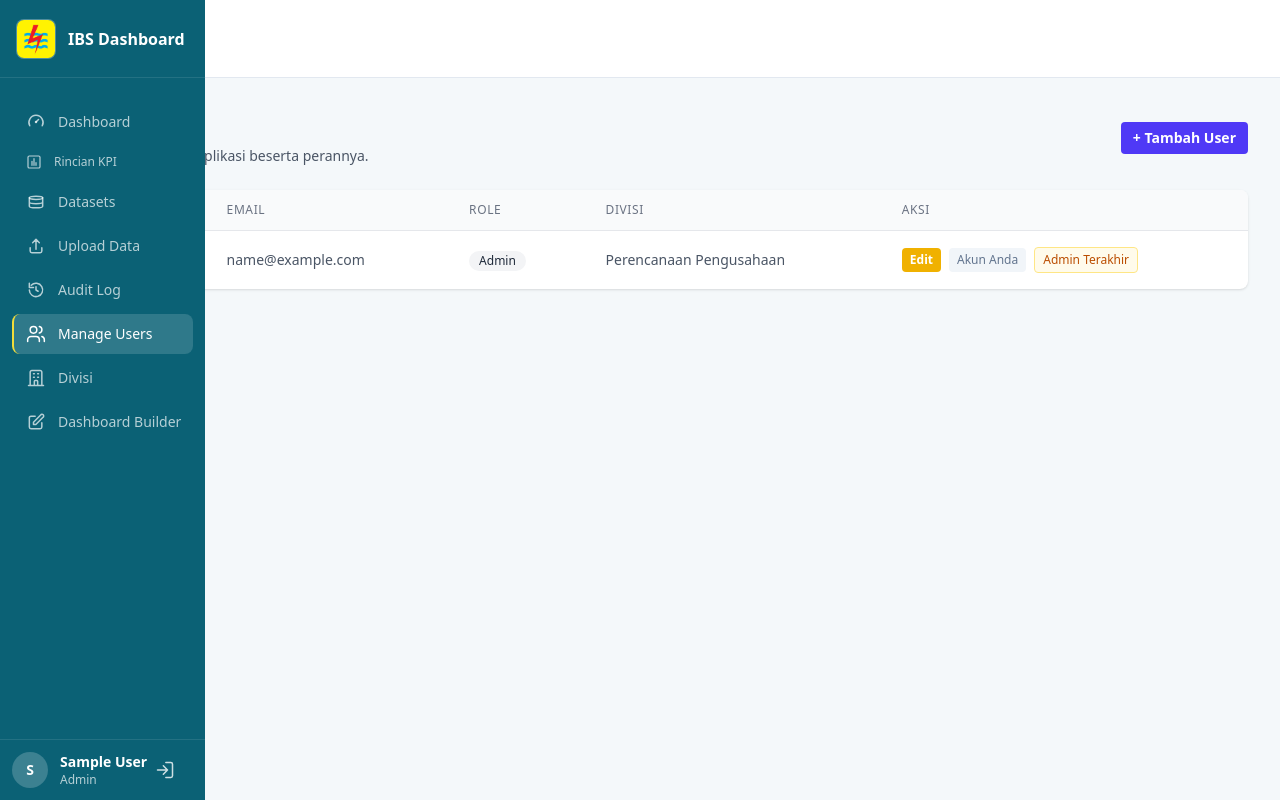
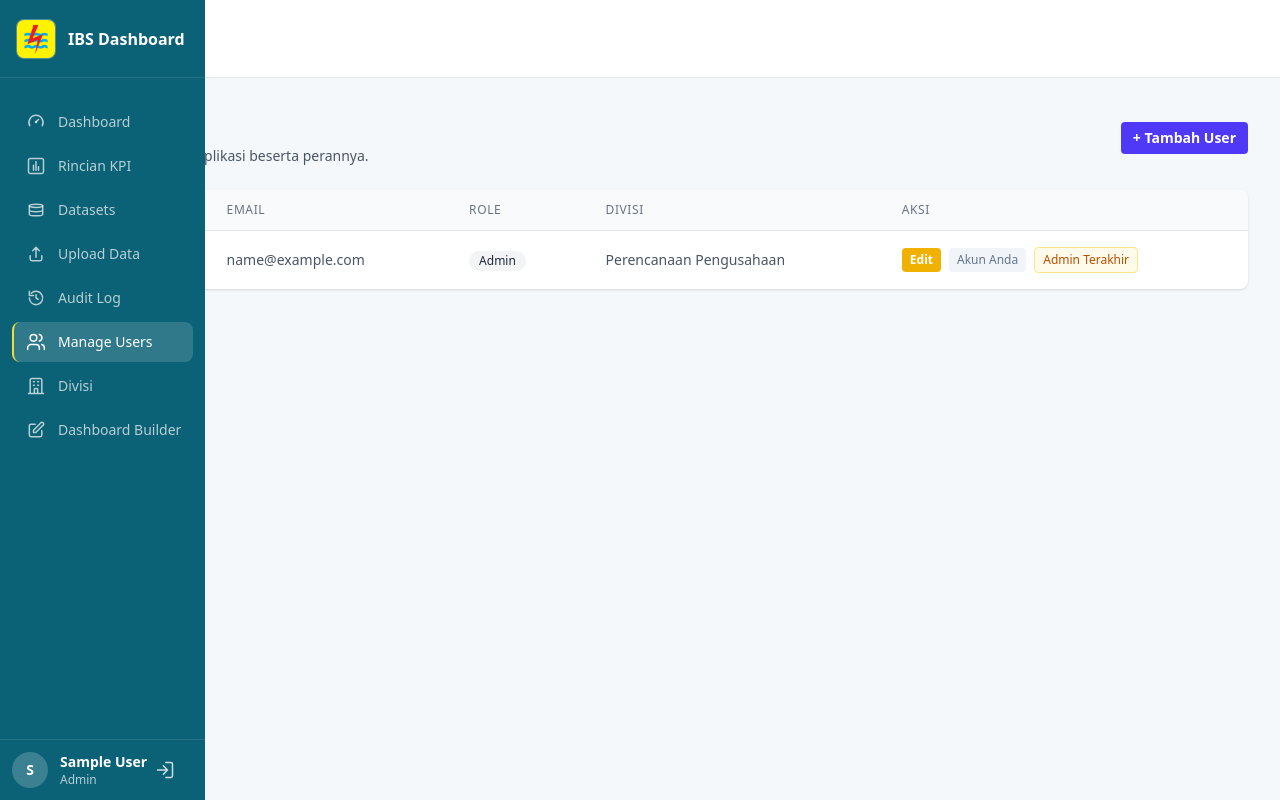
Before and after one commit to TommmJr/dashboard, a Laravel app: page /users in a window 1280 px wide. Run offline with Laravel 12, Linux system fonts and the light colour scheme; a user stored in the database is signed in; data comes from the database, SQL or seed files in the repository; tables that the repository leaves empty hold one stand-in row (values such as "Sample post"); style sheets or scripts are compiled from the project's sources.

Commit message:
style(ui): harmonize kpi detail sidebar typography and icon sizing with main navigation
- Align Rincian KPI sidebar item typography to text-sm font-medium matching other navigation items.
- Standardize padding to py-2.5 px-3 and remove nested indent pl-8.
- Increase icon dimensions from h-4 w-4 to h-5 w-5 to match standard menu icons.

Verification:
- php artisan test --filter=KpiDetailPageTest (6 passed, 21 assertions)
- vendor/bin/pint --dirty --test (PASS)
- git diff --check (PASS)

```diff
--- a/resources/views/components/sidebar.blade.php
+++ b/resources/views/components/sidebar.blade.php
@@ -36,9 +36,8 @@
             <a href="{{ route('dashboard.kpi-detail') }}"
                id="sidebar-kpi-detail-link"
                @if (request()->routeIs('dashboard.kpi-detail')) aria-current="page" @endif
-               class="flex items-center gap-3 rounded-lg border-l-2 px-3 py-2 text-xs font-medium transition {{ request()->routeIs('dashboard.kpi-detail') ? 'border-highlight bg-white/15 text-white' : 'border-transparent text-white/70 hover:bg-white/10 hover:text-white' }}"
-               :class="$store.ui.sidebarExpanded ? 'pl-8' : 'px-3'">
-                <svg class="h-4 w-4 shrink-0" viewBox="0 0 24 24" fill="none" stroke="currentColor" stroke-width="1.8" aria-hidden="true">
+               class="flex items-center gap-3 rounded-lg border-l-2 px-3 py-2.5 text-sm font-medium transition {{ request()->routeIs('dashboard.kpi-detail') ? 'border-highlight bg-white/15 text-white' : 'border-transparent text-white/70 hover:bg-white/10 hover:text-white' }}">
+                <svg class="h-5 w-5 shrink-0" viewBox="0 0 24 24" fill="none" stroke="currentColor" stroke-width="1.8" aria-hidden="true">
                     <path d="M9 17v-6m3 6V7m3 10v-4M5 21h14a2 2 0 0 0 2-2V5a2 2 0 0 0-2-2H5a2 2 0 0 0-2 2v14a2 2 0 0 0 2 2Z" stroke-linecap="round" stroke-linejoin="round" />
                 </svg>
                 <span x-show="$store.ui.sidebarExpanded" x-transition.opacity class="sidebar-label whitespace-nowrap">Rincian KPI</span>
```
